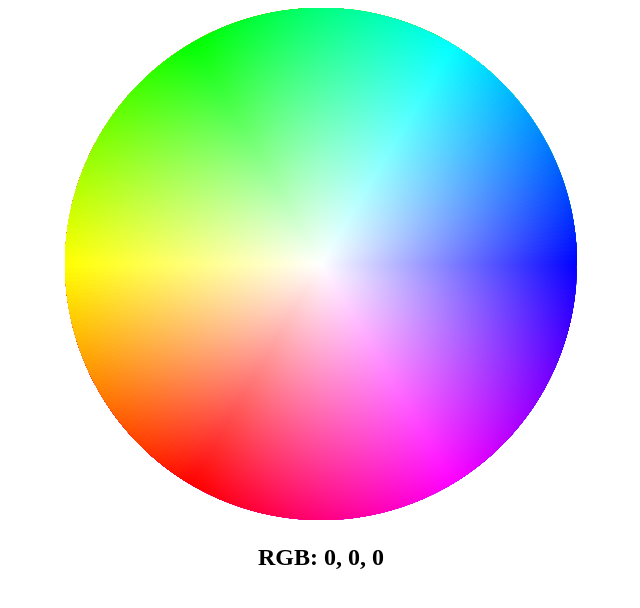
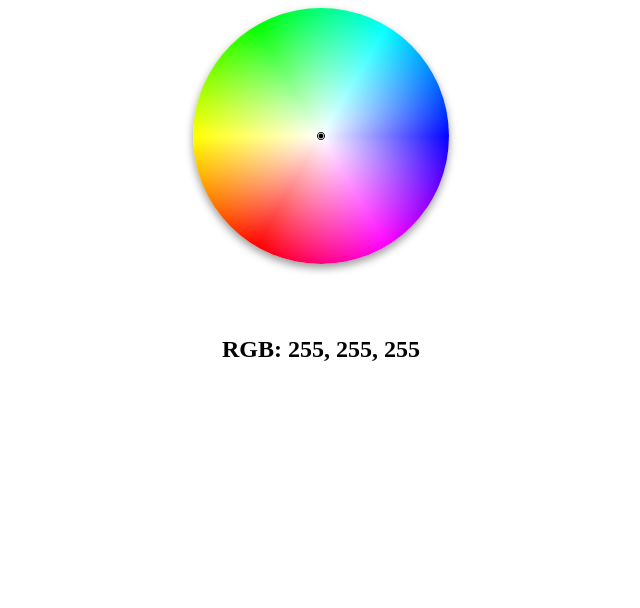
Before and after one commit to iyashasgowda/color-wheel, a plain HTML site: page index.html in a window 1280 px wide. Shown: the whole page, without its empty margins (327-967 px from the left). Drawn offline with Linux system fonts and the light colour scheme.

Commit message:
#added click and drag

```diff
--- a/index.html
+++ b/index.html
@@ -8,10 +8,12 @@
       <link rel="stylesheet" href="style.css" />
    </head>
    <body>
-      <div>
+      <div class="wheel-parent">
          <canvas class="color-wheel"></canvas>
-         <h2 class="rgb-code">RGB: 0, 0, 0</h2>
+         <img class="dot" src="dot.svg" alt="dot" />
       </div>
+      <div class="selected-color"></div>
+      <h2 class="rgb-code">RGB: 255, 255, 255</h2>
       <script src="script.js"></script>
    </body>
 </html>
--- a/script.js
+++ b/script.js
@@ -1,15 +1,36 @@
 document.addEventListener('DOMContentLoaded', () => {
    const canvas = document.querySelector('canvas');
-   getColorWheel(canvas, 512);
+   const context = canvas.getContext('2d');
+   buildColorWheel(canvas, 256, 'white');
 
-   canvas.addEventListener('mousemove', (e) => {
-      const context = canvas.getContext('2d');
-      const data = context.getImageData(e.offsetX, e.offsetY, 1, 1);
+   let dragging = false;
+   document.querySelector('body').addEventListener('mouseup', () => (dragging = false));
+   context.canvas.addEventListener('mousedown', () => (dragging = true));
+   context.canvas.addEventListener('mouseup', () => (dragging = false));
+
+   context.canvas.addEventListener('mousemove', (event) => {
+      if (dragging) {
+         const dot = document.querySelector('.dot');
+         const data = context.getImageData(event.offsetX, event.offsetY, 1, 1);
+         document.querySelector('.rgb-code').innerHTML = `RGB: ${data.data.slice(0, 3).join(', ')}`;
+
+         dot.style.top = event.pageY + 'px';
+         dot.style.left = event.pageX + 'px';
+      }
+   });
+
+   context.canvas.addEventListener('click', (event) => {
+      dragging = false;
+      const dot = document.querySelector('.dot');
+      const data = context.getImageData(event.offsetX, event.offsetY, 1, 1);
       document.querySelector('.rgb-code').innerHTML = `RGB: ${data.data.slice(0, 3).join(', ')}`;
+
+      dot.style.top = event.pageY + 'px';
+      dot.style.left = event.pageX + 'px';
    });
 });
 
-const getColorWheel = (canvas, size) => {
+const buildColorWheel = (canvas, size, shade) => {
    const context = canvas.getContext('2d');
    canvas.width = size;
    canvas.height = size;
@@ -32,7 +53,7 @@ const getColorWheel = (canvas, size) => {
       }
 
       const grad = context.createRadialGradient(radius, radius, 0, radius, radius, radius);
-      grad.addColorStop(0, 'white');
+      grad.addColorStop(0, shade);
       grad.addColorStop(1, `rgb(${rgb.map((h) => Math.floor(h)).join(',')})`);
       context.fillStyle = grad;
 
--- a/style.css
+++ b/style.css
@@ -19,3 +19,36 @@ body {
 body h2 {
    text-align: center;
 }
+
+.color-wheel {
+   border-radius: 50%;
+}
+
+.selected-color {
+   width: 32px;
+   height: 32px;
+   border-radius: 12px;
+   margin-top: 20px;
+}
+
+.wheel-parent {
+   display: flex;
+   align-items: center;
+   justify-content: center;
+
+   background-color: white;
+   border-radius: 50%;
+   box-shadow: 0 4px 8px rgba(0, 0, 0, 0.4);
+}
+
+.dot {
+   width: 8px;
+   height: 8px;
+   aspect-ratio: 1/1;
+   -webkit-user-drag: none;
+   -khtml-user-drag: none;
+   -moz-user-drag: none;
+   -o-user-drag: none;
+   user-select: none;
+   position: absolute;
+}
```
Also changed, not shown: dot.svg (added).
